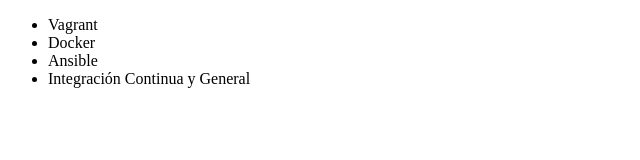
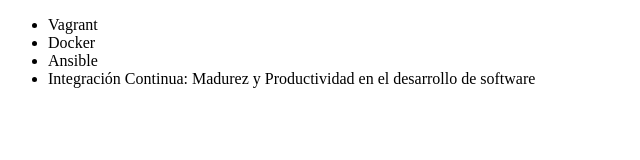
Before and after one commit to danfi9010/alura-git, a plain HTML site: page index.html in a window 1280 px wide. Shown: the whole page, without its empty margins (0-640 px from the left). Drawn offline with Linux system fonts and the light colour scheme.

Commit message:
Renombrando curso de Integración

```diff
--- a/index.html
+++ b/index.html
@@ -9,7 +9,7 @@
             <li>Vagrant</li>
             <li>Docker</li>
             <li>Ansible</li>
-            <li>Integración Continua y General</li>
+            <li>Integración Continua: Madurez y Productividad en el desarrollo de software</li>
         </ul>
     </body>
 </html>
```
